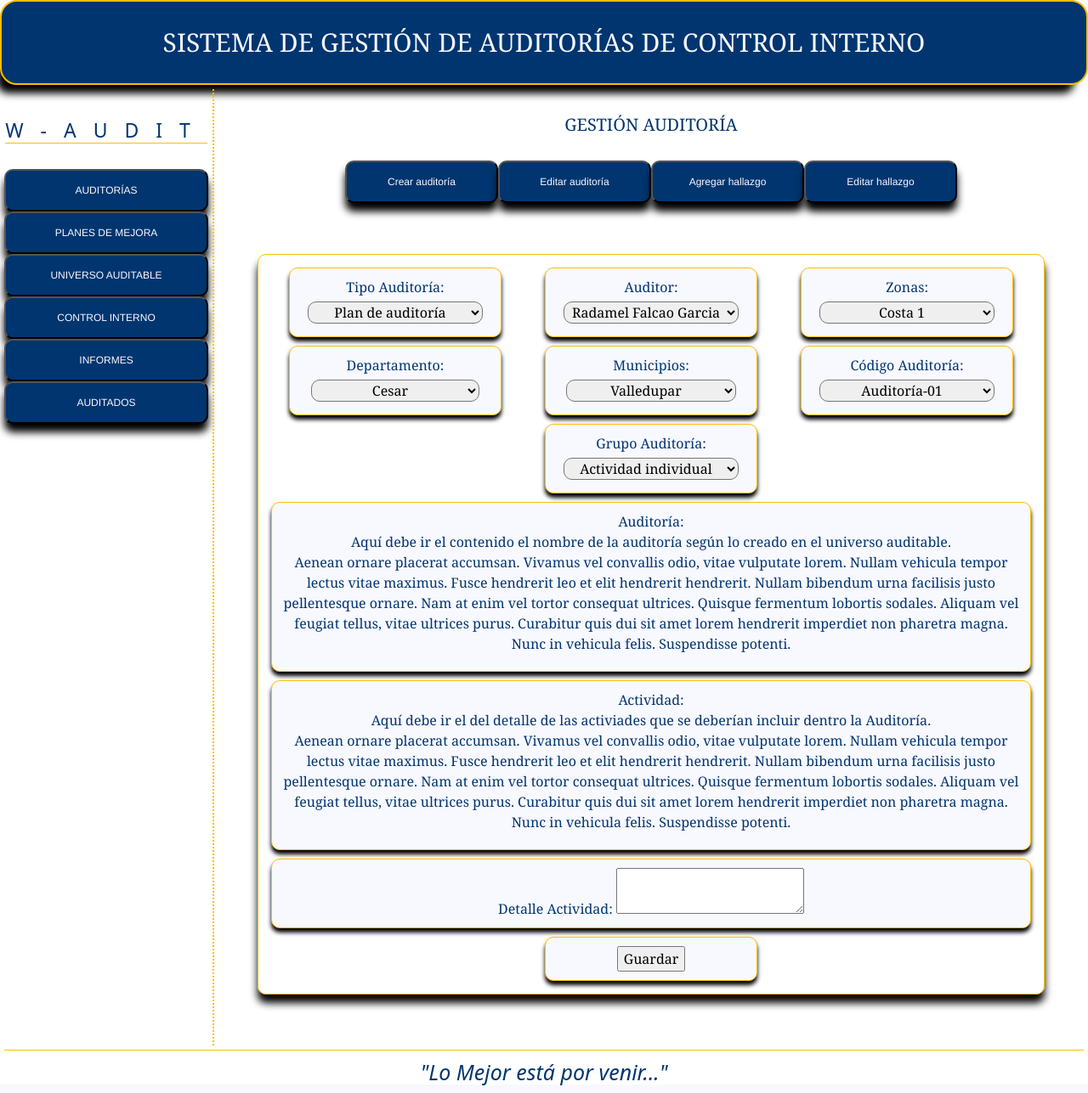
After one commit to jlruedam/wauditSystem, a Django app: page /subModuleCreateAudit/ in a window 1280 px wide. The commit adds this page. Shown: the whole page at 85% size. Run offline with Django 4.2, Linux system fonts and the light colour scheme; some libraries are stand-ins or nearby versions.

Commit message:
crear submodulo de crear auditoria del Modulo Auditorias

```diff
--- a/audit/static/audit/css/style.css
+++ b/audit/static/audit/css/style.css
@@ -152,6 +152,40 @@ html{
 
 }
 
+.formRegister{
+    border:1px var(--mainYellow) solid;
+    box-shadow: 0px 10px 10px 0px rgb(0, 0, 0);
+    border-radius: 10px;
+    padding: 1rem;
+    display: flex;
+    flex-wrap: wrap;
+    justify-content: space-around;
+    flex-direction: row;
+    box-sizing: border-box;
+    width: 90%;
+    margin: 2rem auto;
+
+}
+
+.formRegister__field{
+    /* border: 1px red solid; */
+    box-sizing: border-box;
+    flex-basis: 25rem;
+    border:1px var(--mainYellow) solid;
+    background-color: var(--fontMainColor);
+    border-radius: 10px;
+    margin: 0.5rem;
+    box-shadow: 0px 5px 5px 0px rgb(0, 0, 0);
+    padding: 10px;
+
+
+}
+
+
+.formRegister .formRegister__field_xpand{
+    flex-basis: 100%;
+}
+
 .fieldset-forms{
     margin: 10px;
     border-radius: 10px;
@@ -159,6 +193,13 @@ html{
     min-height: 40rem;
     border: var(--mainBlue) 1px solid;
     box-shadow: 0px 10px 10px 0px rgb(0, 0, 0);
+}
+
+
+.fieldset-forms_xpand{
+
+    max-width: 100rem;
+    min-height: 40rem;
 
 }
 
@@ -176,7 +217,6 @@ html{
 }
 
 
-
 .forms .forms__select{
     width: 90%;
     border-radius: 10px;
@@ -185,7 +225,21 @@ html{
     text-align: center;
 }
 
+/* .table-responsive .forms__select{
+    width: 20rem;
+    border-radius: 10px;
+    margin-top: 5px;
+    margin-bottom: 5px;
+    text-align: center;
+}
 
+.table-responsive .forms__label{
+    width: 90%;
+    border-radius: 10px;
+    margin-top: 5px;
+    margin-bottom: 5px;
+    text-align: center;
+} */
 
 .forms span{
     width: 90%;
@@ -232,6 +286,27 @@ html{
     background-color: aqua;
 }
 
+
+
+/* .forms-container{
+    border: 1px black solid;
+    width: 90%;
+    display: flex;
+    flex-wrap: wrap;
+
+}
+
+.forms-container__row{
+    border: red 1px solid;
+    width: 100%;
+
+}
+
+
+.forms-container__col{
+   border:1px blue solid;
+} */
+
 .footer{
     border-top: 1px solid var(--mainYellow);
     margin: 5px;
--- a/audit/templates/audit/menuManageAudit.html
+++ b/audit/templates/audit/menuManageAudit.html
@@ -3,7 +3,7 @@
 <h2 class="panel-section__title">GESTIÓN AUDITORÍA</h2>
 <nav class="navBar">
     <ul class="navBar-list">
-        <li class="navBar-list__item"><button class="boton navBar__boton"><a class="navBar__link" href="">Crear auditoría</a></button></li>
+        <li class="navBar-list__item"><button class="boton navBar__boton"><a class="navBar__link" href="{% url 'subModuleCreateAudit'%}">Crear auditoría</a></button></li>
         <li class="navBar-list__item"><button class="boton navBar__boton"><a class="navBar__link" href="">Editar auditoría</a></button></li>
         <li class="navBar-list__item"><button class="boton navBar__boton"><a class="navBar__link" href="AgregarHallazgo.html">Agregar hallazgo</a></button></li>
         <li class="navBar-list__item"><button class="boton navBar__boton"><a class="navBar__link" href="EditarHallazgo.html">Editar hallazgo</a></p></button></li>
--- /dev/null
+++ b/audit/templates/audit/subModuleCreateAudit.html
@@ -0,0 +1,140 @@
+
+{% extends "./index.html" %}
+
+{% load static %}
+
+{% block content %}
+
+
+    {% include "./menuManageAudit.html" %}
+
+
+<div class="submodule">
+
+
+
+        <form class="forms" action="">
+            <div class="formRegister">
+                <div class="formRegister__field">
+                    <label class="forms__label" for="typeAudit">
+                        <span>Tipo Auditoría: </span>
+                    </label>
+                    <select class="forms__select" name="typeAudit" id="typeAudit">
+                        <option value="plan">Plan de auditoría</option>
+                        <option value="special">Auditoría especial</option>
+                        <option value="support">Apoyo otras dependencias</option>
+                    </select>
+                </div>
+
+                <div class="formRegister__field">
+                    <label class="forms__label" for="auditors">
+                        <span>Auditor: </span>
+                    </label>
+                    <select class="forms__select" name="auditors" id="auditors">
+                        <option value="Auditor1">Radamel Falcao Garcia</option>
+                        <option value="Auditor2">James Rodriguez</option>
+                        <option value="Auditor3">Juan Guillermo Cuadrado</option>
+                    </select>
+                </div>
+
+                <div class="formRegister__field">
+                    <label class="forms__label" for="Zonas">
+                        <span>Zonas: </span>
+                    </label>
+                    <select class="forms__select" name="Zonas" id="Zonas">
+                        <option value="Costa1">Costa 1</option>
+                        <option value="Costa2">Costa 2</option>
+                        <option value="Centro">Centro </option>
+                    </select>
+                </div>
+
+                <div class="formRegister__field">
+                    <label for="Departamentos">
+                        <span>Departamento: </span>
+                        <select class="forms__select" name="Departamento" id="Departamento">
+                            <option value="departamento">Cesar</option>
+                            <option value="departamento">Santander</option>
+                            <option value="departamento">Bolívar</option>
+                        </select>
+                    </label>
+                </div>
+                <div class="formRegister__field">
+                    <label for="Municipio">
+                        <span>Municipios:</span>
+                        <select class="forms__select" name="Municipios" id="Municipios">
+                            <option value="Auditor1">Valledupar</option>
+                            <option value="Auditor2">Bucaramanga</option>
+                            <option value="Auditor3">Cartagena</option>
+                        </select>
+                    </label>
+                </div>
+
+                <div class="formRegister__field">
+                    <label for="codigoAudit">
+                        <span>Código Auditoría:</span>
+                        <select class="forms__select" name="codigoAudit" id="codigoAudit">
+                            <option value="A01">Auditoría-01</option>
+                            <option value="A02">Auditoría-02</option>
+                            <option value="A03">Auditoría-03</option>
+                        </select>
+                    </label>
+                </div>
+
+                <div class="formRegister__field">
+                    <label for="grupoAudit">
+                        <span>Grupo Auditoría: </span>
+                        <select class="forms__select" name="grupoAudit" id="grupoAudit">
+                            <option value="individual">Actividad individual</option>
+                            <option value="Grupo">Actividades grupal</option>
+                            <option value="Asistencia">Apoyo/Asistencia</option>
+                        </select>
+                    </label>
+                </div>
+
+                <div class="formRegister__field formRegister__field_xpand">
+                    <label for="DesAudit">
+                        <span>Auditoría:</span>
+                        <p>
+                            Aquí debe ir el contenido el nombre de la auditoría según lo creado en el universo auditable.<br/>
+                            Aenean ornare placerat accumsan. Vivamus vel convallis odio, vitae vulputate lorem. Nullam vehicula tempor lectus vitae maximus. Fusce hendrerit leo et elit hendrerit hendrerit. Nullam bibendum urna facilisis justo pellentesque ornare. Nam at enim vel tortor consequat ultrices. Quisque fermentum lobortis sodales. Aliquam vel feugiat tellus, vitae ultrices purus. Curabitur quis dui sit amet lorem hendrerit imperdiet non pharetra magna. Nunc in vehicula felis. Suspendisse potenti.
+                        <p>
+                    </label>
+                </div>
+
+                <div class="formRegister__field formRegister__field_xpand">
+                    <label for="ActAudit">
+                        <span>Actividad:</span>
+                        <p >
+                            Aquí debe ir el del detalle de las activiades que se deberían incluir dentro la Auditoría.<br/>
+                            Aenean ornare placerat accumsan. Vivamus vel convallis odio, vitae vulputate lorem.
+                            Nullam vehicula tempor lectus vitae maximus. Fusce hendrerit leo et elit hendrerit hendrerit.
+                            Nullam bibendum urna facilisis justo pellentesque ornare. Nam at enim vel tortor consequat ultrices.
+                            Quisque fermentum lobortis sodales. Aliquam vel feugiat tellus, vitae ultrices purus.
+                            Curabitur quis dui sit amet lorem hendrerit imperdiet non pharetra magna.
+                            Nunc in vehicula felis. Suspendisse potenti.
+                        </p>
+                    </label>
+                </div>
+
+                <div class="formRegister__field formRegister__field_xpand">
+                    <label for="DesAcitividad">
+                        <span>Detalle Actividad:</span>
+                        <textarea name="DesAcitividad"></textarea>
+                    </label>
+                </div>
+
+                <div class="formRegister__field">
+                    <input type="submit" value="Guardar" id="botonG"/>
+                </div>
+
+
+            </div>
+        </form>
+
+
+
+</div>
+
+
+
+{% endblock %}
--- a/audit/urls.py
+++ b/audit/urls.py
@@ -3,4 +3,5 @@ from audit import views
 
 urlpatterns = [
     path('',views.index, name='index'),
+    path('subModuleCreateAudit/', views.subModuleCreateAudit,name='subModuleCreateAudit'),
 ]
--- a/audit/views.py
+++ b/audit/views.py
@@ -3,3 +3,6 @@ from django.shortcuts import render
 # Create your views here.
 def index(request):
     return render(request, "./audit/index.html")
+
+def subModuleCreateAudit(request):
+    return render(request, "./audit/subModuleCreateAudit.html")
```
